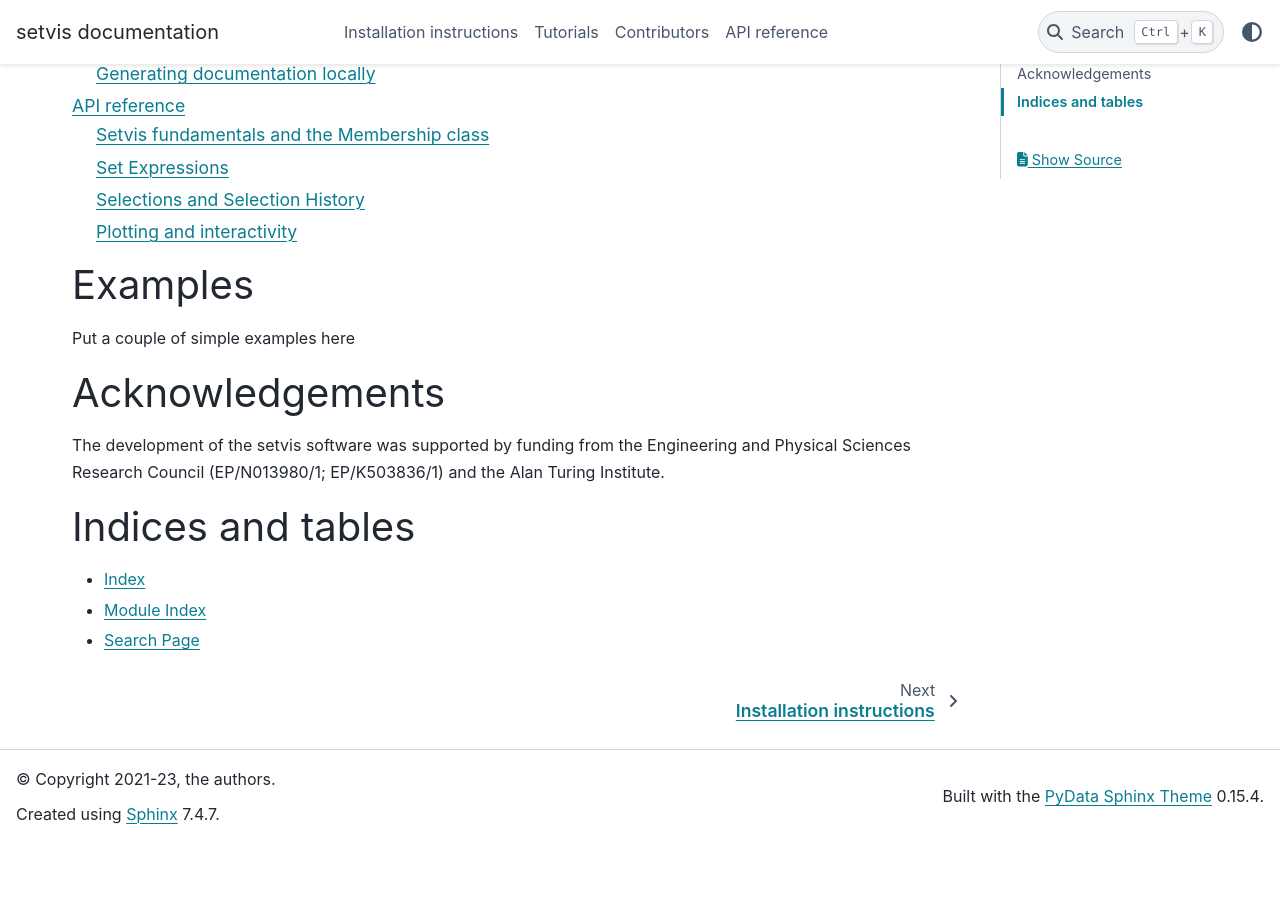
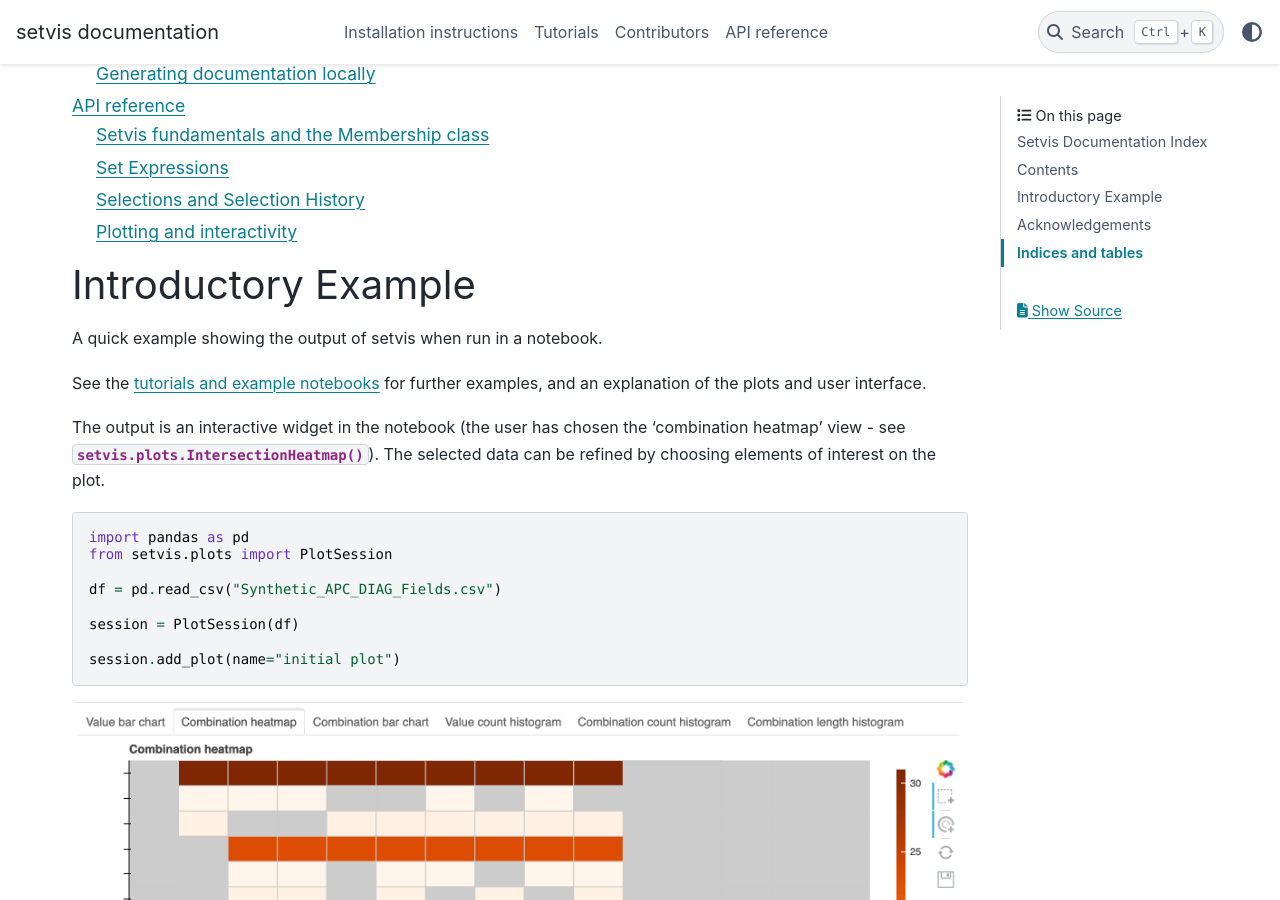
Before and after one commit to alan-turing-institute/setvis, a Sphinx documentation site: the page built from docs/source/index.rst, in a window 1280 px wide and 900 px high, scrolled down 671 px. Built offline with Sphinx 7.4.7 and the PyData theme 0.15.4, drawn with Linux system fonts in a browser that asks for light colours; before the commit the page ends 1514 px from its top, so only the background shows below that.

Commit message:
Add introductory example on doc landing page

```diff
--- a/docs/source/index.rst
+++ b/docs/source/index.rst
@@ -35,10 +35,35 @@ Contents
    documentation
    api_reference
 
-Examples
-========
+Introductory Example
+====================
 
-Put a couple of simple examples here
+A quick example showing the output of setvis when run in a notebook.
+
+See the :ref:`tutorials and example notebooks <tutorials>` for further
+examples, and an explanation of the plots and user interface.
+
+The output is an interactive widget in the notebook (the user has
+chosen the 'combination heatmap' view - see
+:meth:`setvis.plots.IntersectionHeatmap`). The selected data can be
+refined by choosing elements of interest on the plot.
+
+.. code-block:: python
+
+   import pandas as pd
+   from setvis.plots import PlotSession
+
+   df = pd.read_csv("Synthetic_APC_DIAG_Fields.csv")
+
+   session = PlotSession(df)
+
+   session.add_plot(name="initial plot")
+
+
+.. image:: figures/setvis-screen-capture.png
+
+
+
 
 
 Acknowledgements
```
Also changed, not shown: docs/source/figures/setvis-screen-capture.png (added).
